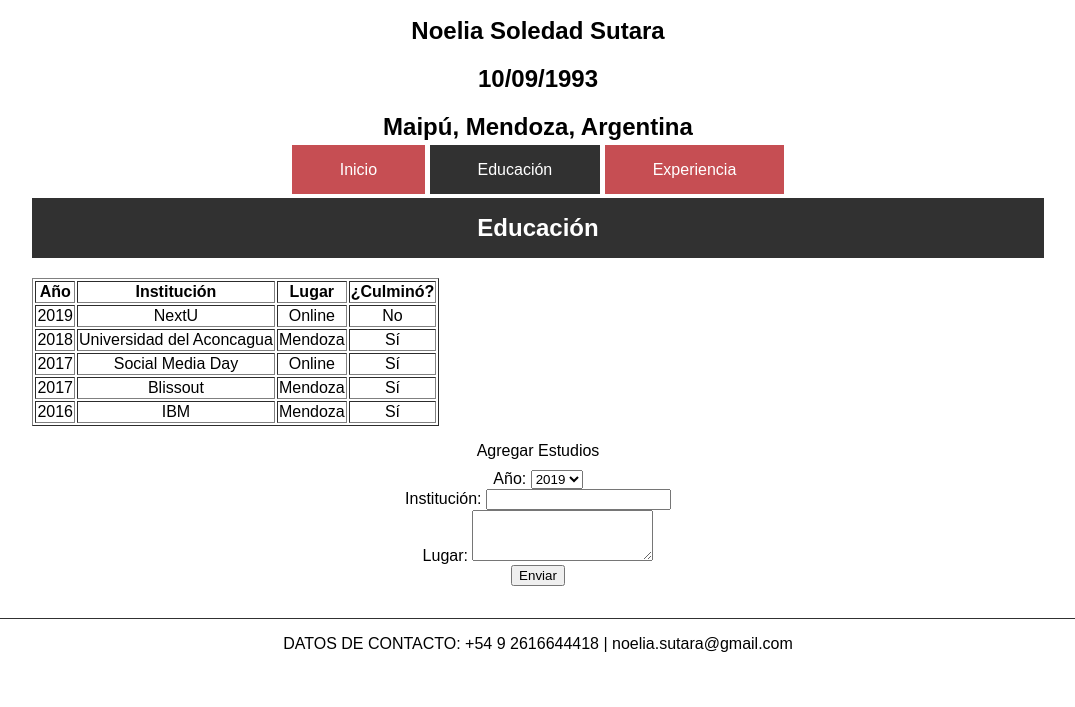
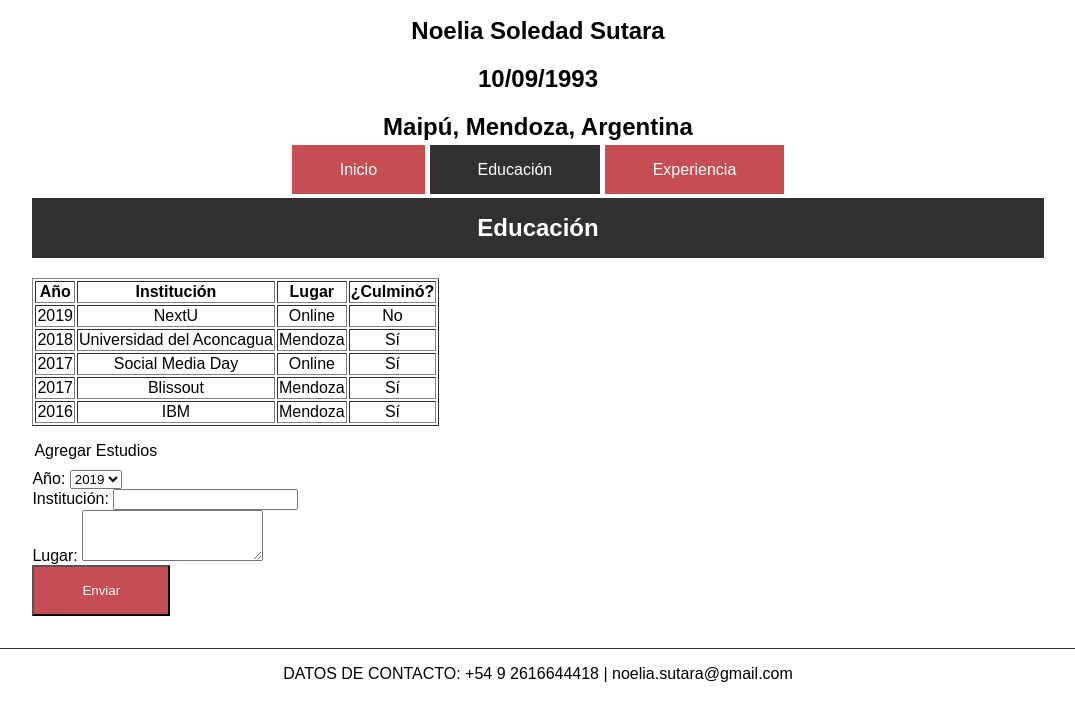
Before and after one commit to noesutara/NextU_PrimerEvaluacion_DesarrolloWeb, a plain HTML site: page educacion.html in a window 1280 px wide. Shown: the part 349-1056 px from the top of the page, without its empty margins (102-1177 px from the left). Before the commit the page ends 1026 px from the top, so only its background shows below. Drawn offline with Linux system fonts and the light colour scheme.

Commit message:
Boton Enviar
Se le aplica la clase "btn"

```diff
--- a/educacion.html
+++ b/educacion.html
@@ -64,7 +64,7 @@
 			</tbody>
 		</table>
 		<!-- formulario -->
-		<form autocomplete="off" name="formulario_agregar_estudios" style="margin-top: 1rem;">
+		<form autocomplete="off" name="formulario_agregar_estudios" style="margin-top: 1rem;text-align: left;">
 				<legend style="margin-bottom: 10px">Agregar Estudios</legend>
 				<label for="Año">Año: </label>
 					<select>
@@ -77,7 +77,7 @@
 					</select><br/>
 				<label for="Institución">Institución: </label><input type="text" name="institucion"><br/>
 				<label for="Lugar">Lugar: </label><textarea rows="3"></textarea><br/>
-				<button>Enviar</button>
+				<button class="btn">Enviar</button>
 		</form>
 	</div>
 	<!-- pie de página -->
```
